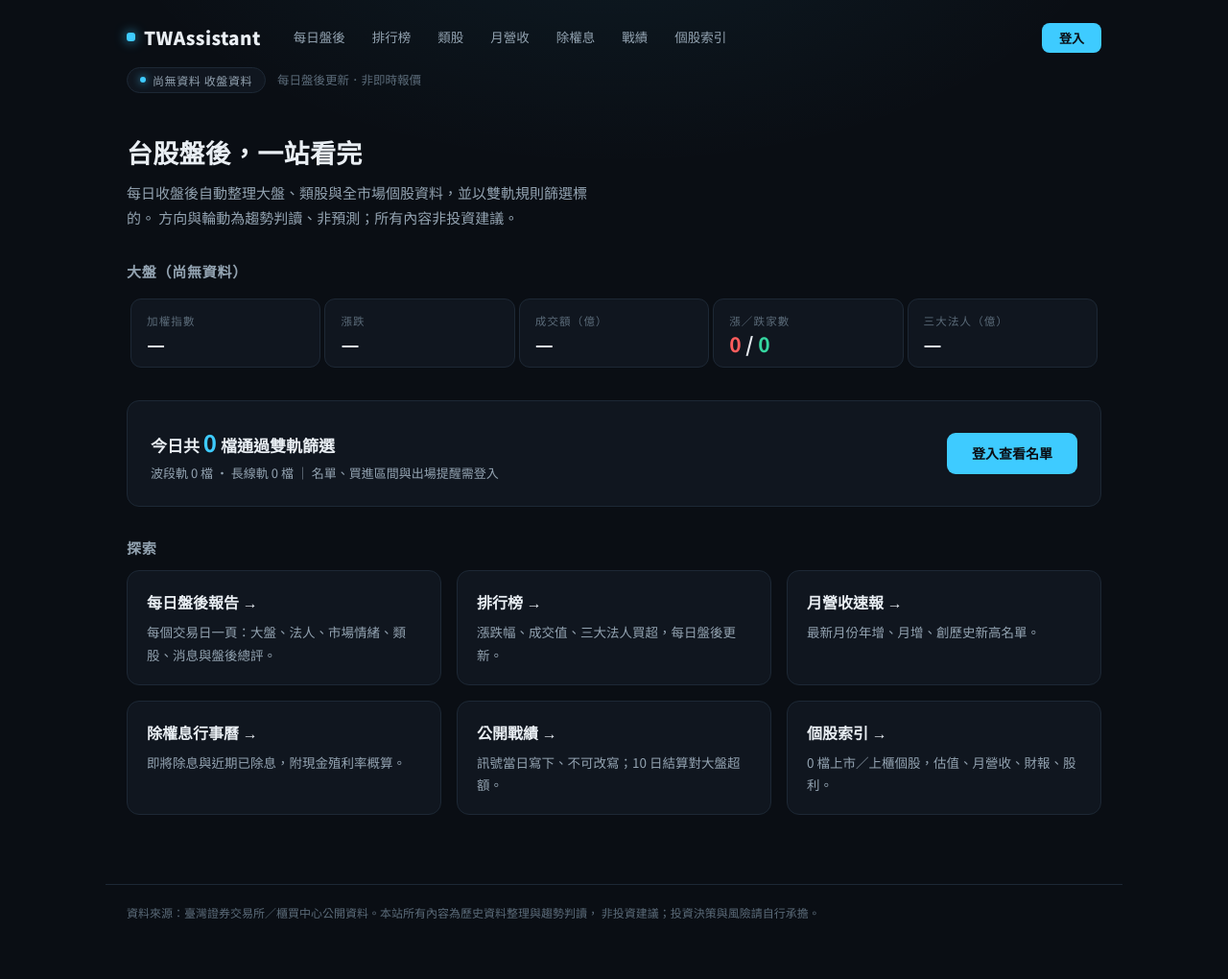
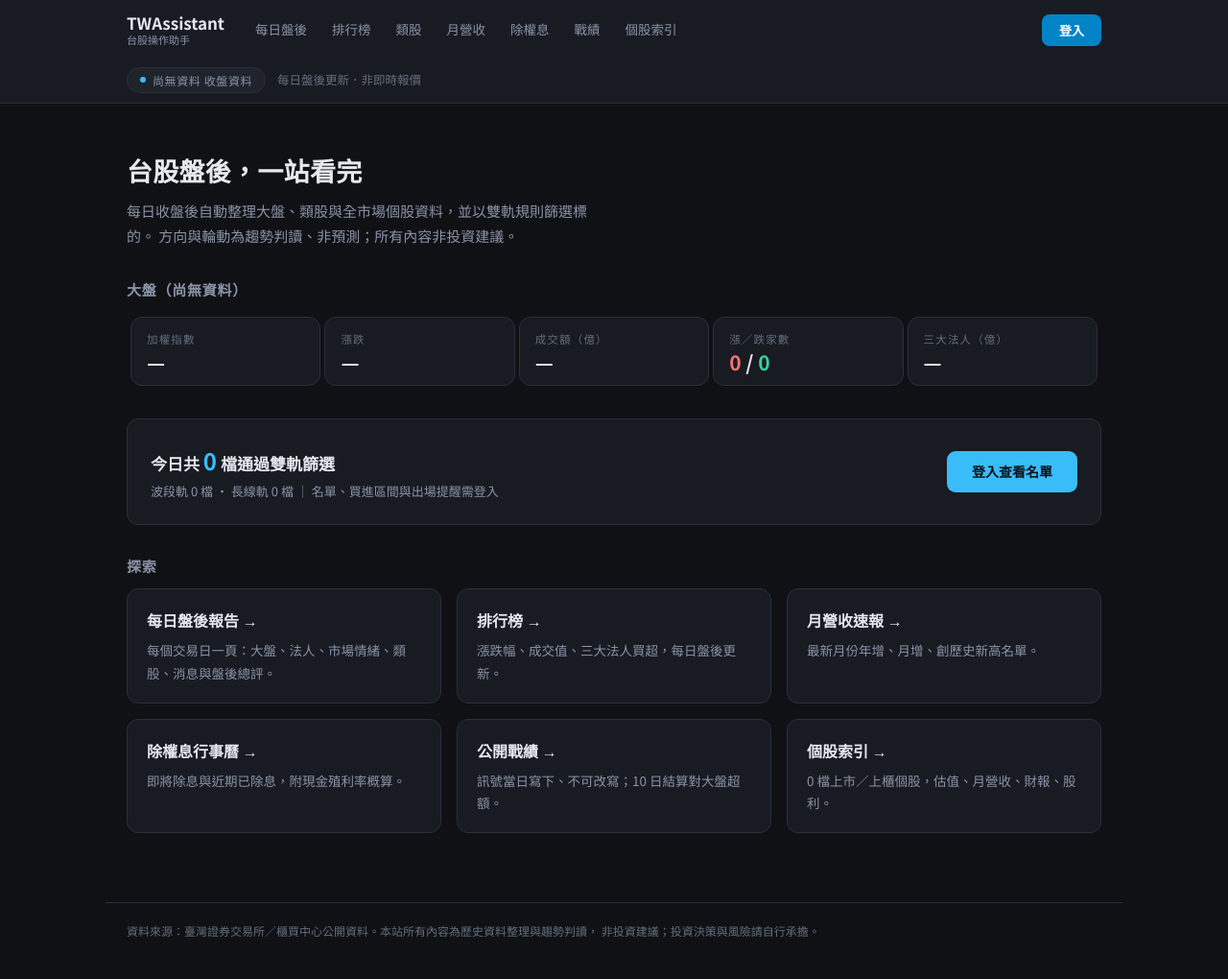
Before and after one commit to rocker0516/TWAssisant, a FastAPI app: page / in a window 1280 px wide. Shown: the whole page at 96% size. Before the commit the page ends 957 px from the top, so only its background shows below. Run offline with FastAPI, Linux system fonts and the light colour scheme; data that the repository does not hold is empty; some libraries are stand-ins or nearby versions.

Commit message:
style(web): 公開頁視覺對齊登入後 SPA——同一套 token、同一個產品
登入前後落差太大（夜航儀表電光青 vs SPA panel+sky），使用者要求以
登入後畫面為基準統一：
- 色板改用 SPA 的 token（frontend/src/index.css＋tailwind.config）：
  bg #0F1115 / panel #181B22 / edge #2A2F3A / muted #8B93A7 /
  accent sky-400、漲跌 red-400/emerald-400
- 頂欄改 panel 材質＋品牌雙行（同 sidebar），nav 加當前頁 active 態
  （= SPA 的 bg-sky-900/50 text-sky-200）
- 卡片統一 rounded-xl、hover 只變邊色；移除光暈與浮起
- 結構仍是 top-nav：內容頁的正確形狀，只統一視覺語言
- 附 seed_test_accounts.py（free/pro 測試帳號，冪等）

Co-Authored-By: Claude Fable 5 <noreply@anthropic.com>

```diff
--- a/backend/app/web/templates/base.html
+++ b/backend/app/web/templates/base.html
@@ -10,80 +10,74 @@
   <link rel="preconnect" href="https://fonts.gstatic.com" crossorigin>
   <link href="https://fonts.googleapis.com/css2?family=Noto+Sans+TC:wght@400;500;700;900&display=swap" rel="stylesheet">
   <style>
-    /* 夜航儀表：近黑底＋電光青品牌色，紅綠只留給漲跌（品牌與語意分離）。
-       一切內容都是卡片：hover 浮起、進頁逐張淡入。單一主題（深色）。 */
+    /* 與登入後 SPA 同一套視覺 token（frontend/src/index.css＋tailwind.config）：
+       panel 色系、sky 藍 accent、紅漲綠跌、rounded-xl 卡片、無光暈。
+       結構仍是 top-nav（內容頁的正確形狀），但看起來要像同一個產品。 */
     :root {
-      --bg:      #0A0E14;
-      --card:    #10161F;
-      --card-2:  #151D28;   /* hover/表頭 */
-      --ink:     #E9EEF3;
-      --ink-2:   #93A3B1;
-      --ink-3:   #5B6B79;
-      --line:    #1D2835;   /* 卡框/髮絲線 */
-      --line-2:  #2C3E52;   /* hover 卡框 */
-      --brand:   #3ECBFF;   /* 電光青＝品牌 */
-      --up:      #FF5D5D;   /* 漲 */
-      --down:    #35D6A0;   /* 跌 */
+      --bg:      #0F1115;   /* = SPA --c-bg */
+      --card:    #181B22;   /* = --c-panel */
+      --card-2:  #1F232C;   /* = --c-panel2（hover/表頭） */
+      --ink:     #E6E8EE;   /* = --c-text */
+      --ink-2:   #8B93A7;   /* = --c-muted */
+      --ink-3:   #646E7D;
+      --line:    #2A2F3A;   /* = --c-edge */
+      --line-2:  #3B4250;   /* hover 卡框 */
+      --brand:   #38BDF8;   /* sky-400＝SPA accent */
+      --brand-2: #7DD3FC;   /* sky-300＝連結/文字 accent */
+      --up:      #F87171;   /* red-400（台股紅漲） */
+      --down:    #34D399;   /* emerald-400（綠跌） */
       --sans: "Noto Sans TC", "Microsoft JhengHei", "PingFang TC", system-ui, sans-serif;
       --mono: "Cascadia Mono", ui-monospace, "Consolas", monospace;
     }
     * { box-sizing: border-box; }
     body {
-      margin: 0; color: var(--ink);
-      background: var(--bg);
-      background-image: radial-gradient(60% 42% at 50% -12%, rgba(62, 203, 255, .075), transparent 70%);
-      background-repeat: no-repeat;
+      margin: 0; color: var(--ink); background: var(--bg);
       font-family: var(--sans); font-size: 15px; line-height: 1.75;
     }
 
-    header.site { max-width: 1060px; margin: 0 auto; padding: 22px 22px 0; }
-    .masthead { display: flex; align-items: center; gap: 22px; flex-wrap: wrap; }
+    /* 頂欄：同 SPA sidebar 的 panel 材質（panel 底＋edge 邊線） */
+    header.site { background: var(--card); border-bottom: 1px solid var(--line); }
+    .shell { max-width: 1060px; margin: 0 auto; padding: 0 22px; }
+    .masthead { display: flex; align-items: center; gap: 20px; flex-wrap: wrap; padding: 13px 0; }
     .masthead .brand {
-      font-size: 19px; font-weight: 900; letter-spacing: .02em;
-      color: var(--ink); text-decoration: none; display: flex; align-items: center; gap: 9px;
+      color: var(--ink); text-decoration: none; line-height: 1.25;
     }
-    .masthead .brand::before {
-      content: ""; width: 9px; height: 9px; border-radius: 3px;
-      background: var(--brand); box-shadow: 0 0 12px rgba(62, 203, 255, .8);
-    }
-    .masthead nav { display: flex; gap: 4px; font-size: 13.5px; }
+    .masthead .brand .t { font-size: 17px; font-weight: 700; display: block; }
+    .masthead .brand .s { font-size: 11px; color: var(--ink-2); display: block; }
+    .masthead nav { display: flex; gap: 2px; font-size: 13.5px; flex-wrap: wrap; }
     .masthead nav a {
-      color: var(--ink-2); text-decoration: none; padding: 5px 12px; border-radius: 7px;
+      color: var(--ink-2); text-decoration: none; padding: 6px 12px; border-radius: 8px;
       transition: color .15s, background .15s;
     }
     .masthead nav a:hover { color: var(--ink); background: var(--card-2); }
+    .masthead nav a.active { color: var(--brand-2); background: rgba(12, 74, 110, .5); } /* = SPA bg-sky-900/50 text-sky-200 */
     .masthead .login { margin-left: auto; }
     .masthead .login a {
-      color: var(--bg); background: var(--brand); text-decoration: none; font-size: 13px;
-      font-weight: 700; padding: 6px 18px; border-radius: 8px;
-      transition: transform .15s, box-shadow .15s;
+      color: #fff; background: #0284C7; text-decoration: none; font-size: 13px;
+      font-weight: 700; padding: 7px 18px; border-radius: 8px; transition: background .15s;
     }
-    .masthead .login a:hover { transform: translateY(-1px); box-shadow: 0 4px 18px rgba(62, 203, 255, .35); }
-    .dateline { display: flex; align-items: center; gap: 12px; padding: 14px 0 0; font-size: 12.5px; color: var(--ink-3); }
+    .masthead .login a:hover { background: #0EA5E9; }
+    .dateline { display: flex; align-items: center; gap: 12px; padding: 8px 0 10px; font-size: 12.5px; color: var(--ink-3); }
     .stamp {
       display: inline-flex; align-items: center; gap: 7px;
-      color: var(--ink-2); border: 1px solid var(--line); background: var(--card);
+      color: var(--ink-2); border: 1px solid var(--line); background: var(--card-2);
       border-radius: 999px; font-size: 12px; letter-spacing: .05em; padding: 2px 13px;
       font-variant-numeric: tabular-nums; white-space: nowrap;
     }
     .stamp::before {
-      content: ""; width: 6px; height: 6px; border-radius: 50%;
-      background: var(--brand); box-shadow: 0 0 8px rgba(62, 203, 255, .9);
+      content: ""; width: 6px; height: 6px; border-radius: 50%; background: var(--brand);
     }
 
-    main { max-width: 1060px; margin: 0 auto; padding: 4px 22px 72px; }
+    main { max-width: 1060px; margin: 0 auto; padding: 12px 22px 72px; }
     h1 { font-size: 27px; font-weight: 900; letter-spacing: .01em; margin: 28px 0 6px; }
     h2 { font-size: 15px; font-weight: 700; letter-spacing: .05em; margin: 30px 0 10px; color: var(--ink-2); }
 
-    /* ── 卡片 ── */
+    /* ── 卡片：同 SPA 的 rounded-xl＋edge 邊框，hover 只變邊色（不浮起） ── */
     .tbl, .boards > section, .stats {
-      background: var(--card); border: 1px solid var(--line); border-radius: 13px;
-      transition: border-color .18s, transform .18s, box-shadow .18s;
+      background: var(--card); border: 1px solid var(--line); border-radius: 12px;
+      transition: border-color .15s;
     }
-    .tbl:hover, .boards > section:hover {
-      border-color: var(--line-2); transform: translateY(-2px);
-      box-shadow: 0 8px 30px rgba(0, 0, 0, .35);
-    }
+    .tbl:hover, .boards > section:hover { border-color: var(--line-2); }
     .tbl { overflow-x: auto; }
     .boards { display: grid; grid-template-columns: repeat(auto-fit, minmax(340px, 1fr)); gap: 16px; }
     .boards > section { padding: 16px 6px 6px; }
@@ -97,10 +91,10 @@
       padding: 4px; gap: 4px; background: none; border: 0;
     }
     .stat {
-      background: var(--card); border: 1px solid var(--line); border-radius: 11px;
-      padding: 12px 16px 10px; transition: border-color .18s, transform .18s;
+      background: var(--card); border: 1px solid var(--line); border-radius: 12px;
+      padding: 12px 16px 10px; transition: border-color .15s;
     }
-    .stat:hover { border-color: var(--line-2); transform: translateY(-2px); }
+    .stat:hover { border-color: var(--line-2); }
     .stat .k { font-size: 11.5px; color: var(--ink-3); letter-spacing: .1em; }
     .stat .v { font-size: 21px; font-weight: 700; font-variant-numeric: tabular-nums; line-height: 1.35; }
 
@@ -115,10 +109,10 @@
     .up { color: var(--up); }
     .down { color: var(--down); }
     a.code { color: var(--ink); text-decoration: none; }
-    a.code:hover { color: var(--brand); }
+    a.code:hover { color: var(--brand-2); }
     td:first-child, .mono { font-family: var(--mono); font-size: 12.5px; color: var(--ink-3); }
     td:first-child a.code { color: var(--ink-3); }
-    td:first-child a.code:hover { color: var(--brand); }
+    td:first-child a.code:hover { color: var(--brand-2); }
 
     /* 進頁動效：主欄直屬子元素逐個淡入上浮 */
     @media (prefers-reduced-motion: no-preference) {
@@ -143,17 +137,19 @@
   </style>
 </head>
 <body>
+  {% set path = request.url.path %}
   <header class="site">
+    <div class="shell">
       <div class="masthead">
-      <a class="brand" href="/">TWAssistant</a>
+        <a class="brand" href="/"><span class="t">TWAssistant</span><span class="s">台股操作助手</span></a>
         <nav>
-        <a href="/daily">每日盤後</a>
-        <a href="/rankings">排行榜</a>
-        <a href="/sectors">類股</a>
-        <a href="/revenue">月營收</a>
-        <a href="/dividends">除權息</a>
-        <a href="/track-record">戰績</a>
-        <a href="/stocks">個股索引</a>
+          <a href="/daily" class="{{ 'active' if path.startswith('/daily') }}">每日盤後</a>
+          <a href="/rankings" class="{{ 'active' if path.startswith('/rankings') }}">排行榜</a>
+          <a href="/sectors" class="{{ 'active' if path.startswith('/sectors') }}">類股</a>
+          <a href="/revenue" class="{{ 'active' if path.startswith('/revenue') }}">月營收</a>
+          <a href="/dividends" class="{{ 'active' if path.startswith('/dividends') }}">除權息</a>
+          <a href="/track-record" class="{{ 'active' if path.startswith('/track-record') }}">戰績</a>
+          <a href="/stocks" class="{{ 'active' if path.startswith('/stock') }}">個股索引</a>
         </nav>
         <span class="login"><a href="/login">登入</a></span>
       </div>
@@ -163,6 +159,7 @@
         <span>每日盤後更新．非即時報價</span>
       </div>
       {% endif %}
+    </div>
   </header>
   <main>
     {% block content %}{% endblock %}
--- a/backend/app/web/templates/daily.html
+++ b/backend/app/web/templates/daily.html
@@ -50,7 +50,7 @@
   </div>
   <div style="flex: 1; min-width: 240px;">
     <div style="position: relative; height: 12px; border-radius: 999px;
-                background: linear-gradient(90deg, #35D6A0, #93A3B1 50%, #FF5D5D);">
+                background: linear-gradient(90deg, var(--down), var(--ink-3) 50%, var(--up));">
       <div style="position: absolute; top: -4px; left: calc({{ "%.1f"|format(fg_score) }}% - 2px);
                   width: 4px; height: 20px; border-radius: 2px; background: var(--ink);
                   box-shadow: 0 0 8px rgba(233, 238, 243, .8);"></div>
```
Also changed, not shown: backend/scripts/seed_test_accounts.py (added, +54 -0 lines). Lines whose indentation alone changed are shown as unchanged.
